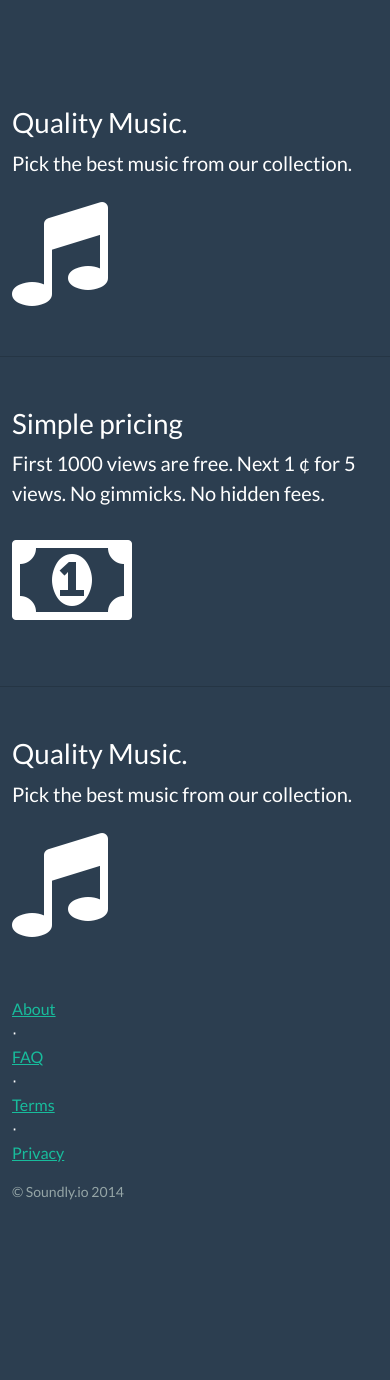
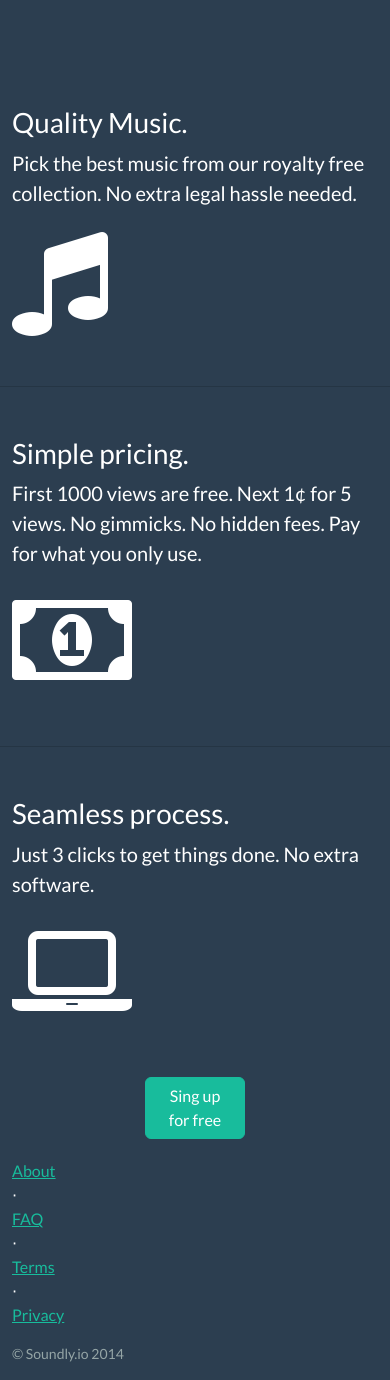
Before and after one commit to lukasz-madon/soundly, a Flask app: page /landing in a window 390 px wide; the page is wider, and only the part inside the window is pictured. Shown: the part 1073-2453 px from the top of that part. Before the commit the page ends 2273 px from the top of that part, so only its background shows below. Run offline with Flask 2, Linux system fonts and the light colour scheme; some libraries are stand-ins or nearby versions.

Commit message:
landing page redirection

```diff
--- a/server.py
+++ b/server.py
@@ -41,11 +41,11 @@ def allowed_file(filename):
 
 
 if os.environ.get("HEROKU") is not None:
-  import logging
-  stream_handler = logging.StreamHandler()
-  app.logger.addHandler(stream_handler)
-  app.logger.setLevel(logging.INFO)
-  app.logger.info("starting app")
+    import logging
+    stream_handler = logging.StreamHandler()
+    app.logger.addHandler(stream_handler)
+    app.logger.setLevel(logging.INFO)
+    app.logger.info("starting app")
 
 flow = OAuth2WebServerFlow(client_id=app.config["GOOGLE_CLIENT_ID"],
                            client_secret=app.config["GOOGLE_CLIENT_SECRET"],
@@ -62,7 +62,7 @@ def index():
     if "credentials" in session:
         result = youtube_service.channels().list(part="snippet", mine="true").execute(http=get_auth_http())
         return render_template("index.html", channels=result["items"][0])
-    return redirect(url_for("google_login"))
+    return redirect(url_for("landing"))
 
 @app.route("/faq")
 def faq():
--- a/static/css/landing.css
+++ b/static/css/landing.css
@@ -7,6 +7,11 @@ body {
 	max-width: 400px;
 	margin: 0 auto;
 	margin-top: 200px;
+}
+
+.center {
+	margin: 0 auto;
+	width: 100px;
 }
 
 a.sing-up {
@@ -82,3 +87,35 @@ a:hover, .push:hover {
   -webkit-animation-iteration-count: 1;
   animation-iteration-count: 1;
 }
+
+.animated {
+  -webkit-animation-duration: 1s;
+  animation-duration: 1s;
+  -webkit-animation-fill-mode: both;
+  animation-fill-mode: both;
+}
+
+@-webkit-keyframes flash {
+  0%, 50%, 100% {
+    opacity: 1;
+  }
+
+  25%, 75% {
+    opacity: 0;
+  }
+}
+
+@keyframes flash {
+  0%, 50%, 100% {
+    opacity: 1;
+  }
+
+  25%, 75% {
+    opacity: 0;
+  }
+}
+
+.flash {
+  -webkit-animation-name: flash;
+  animation-name: flash;
+}
--- a/static/css/main.css
+++ b/static/css/main.css
@@ -5,5 +5,5 @@
 }
 
 #footer {
-	margin-top: 10px;
+	margin-top: 20px;
 }
--- a/templates/landing.html
+++ b/templates/landing.html
@@ -6,52 +6,54 @@
 {% block navbar %}
 {% endblock %}
 {% block content %}
-<a class="sing-up" href="{{ url_for('google_login') }}">Sing up</a>
+<a class="sing-up flash animated" href="{{ url_for('google_login') }}">Sing up</a>
 <span class="beta">Beta</span>
 <div class="logo text-center">
   <img class="img-responsive push" src="{{ url_for('static', filename = 'img/logo.png') }}">
   <h2>Music for your trailer.</h2>
 </div>
 <div class="row content-section-a">
-  <div class="col-lg-8 col-lg-offset-2">
+  <div class="col-md-8 col-md-offset-2">
     <iframe width="100%" height="400" src="https://www.youtube.com/embed/X-b2Zrr8BEk" frameborder="0" allowfullscreen>
     </iframe>
   </div>
 </div>
 <div class="row content-section-a">
-  <div class="col-lg-4 col-lg-offset-2 col-sm-6">
+  <div class="col-md-5 col-md-offset-3 col-sm-6">
     <h2 class="section-heading">Quality Music.</h2>
     <p class="lead">
-      Pick the best music from our collection.
+      Pick the best music from our royalty free collection. No extra legal hassle needed.
     </p>
   </div>
-  <div class="col-lg-5 col-lg-offset-1 col-sm-6">
+  <div class="col-md-4 col-sm-6">
     <i class="fa fa-music fa-7x"></i>
   </div>
 </div>
 <div class="row content-section-b">
-  <div class="col-lg-5 col-lg-offset-1 col-sm-push-6  col-sm-6">
-    <h2 class="section-heading">Simple pricing</h2>
+  <div class="col-md-4 col-sm-push-6  col-sm-6">
+    <h2 class="section-heading">Simple pricing.</h2>
     <p class="lead">
-      First 1000 views are free. Next 1 ¢ for 5 views. No gimmicks. No hidden fees.
+      First 1000 views are free. Next 1¢ for 5 views. No gimmicks. No hidden fees. Pay for what you only use.
     </p>
   </div>
-  <div class="col-lg-4 col-lg-offset-2 col-sm-pull-6  col-sm-6">
+  <div class="col-md-2 col-md-offset-5 col-sm-pull-6  col-sm-6">
     <i class="fa fa-money fa-7x"></i>
   </div>
 </div>
 <div class="row content-section-a">
-  <div class="col-lg-4 col-lg-offset-2 col-sm-6">
-    <h2 class="section-heading">Quality Music.</h2>
+  <div class="col-md-4 col-md-offset-3 col-sm-6">
+    <h2 class="section-heading">Seamless process.</h2>
     <p class="lead">
-      Pick the best music from our collection.
+       Just 3 clicks to get things done. No extra software.
     </p>
   </div>
-  <div class="col-lg-5 col-lg-offset-1 col-sm-6">
-    <i class="fa fa-music fa-7x"></i>
+  <div class="col-md-4 col-md-offset-1 col-sm-6">
+    <i class="fa fa-laptop fa-7x"></i>
   </div>
 </div>
-
+<div class="center">
+  <a class="btn btn-success" href="{{ url_for('google_login') }}">Sing up for free</a>
+</div>
 {% endblock %}
 {% block script %}
   {{ super() }}
```
